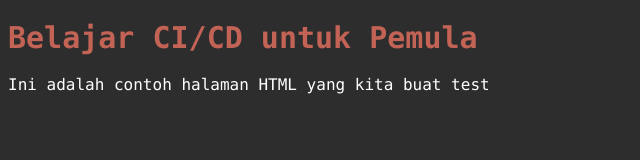
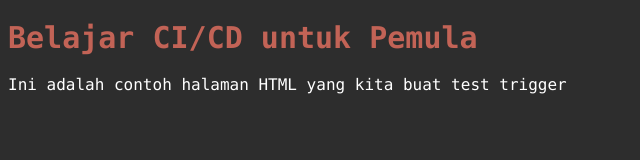
Before and after one commit to mfisya/belajar-cicd, a plain HTML site: page static/index.html in a window 1280 px wide. Shown: the full height of the page, 0-640 px from the left. Drawn offline with Linux system fonts and the light colour scheme.

Commit message:
trigger test

```diff
--- a/static/index.html
+++ b/static/index.html
@@ -22,7 +22,7 @@
 
 <body>
     <h1>Belajar CI/CD untuk Pemula</h1>
-    <p>Ini adalah contoh halaman HTML yang kita buat test
+    <p>Ini adalah contoh halaman HTML yang kita buat test trigger
     </p>
 </body>
 
```
